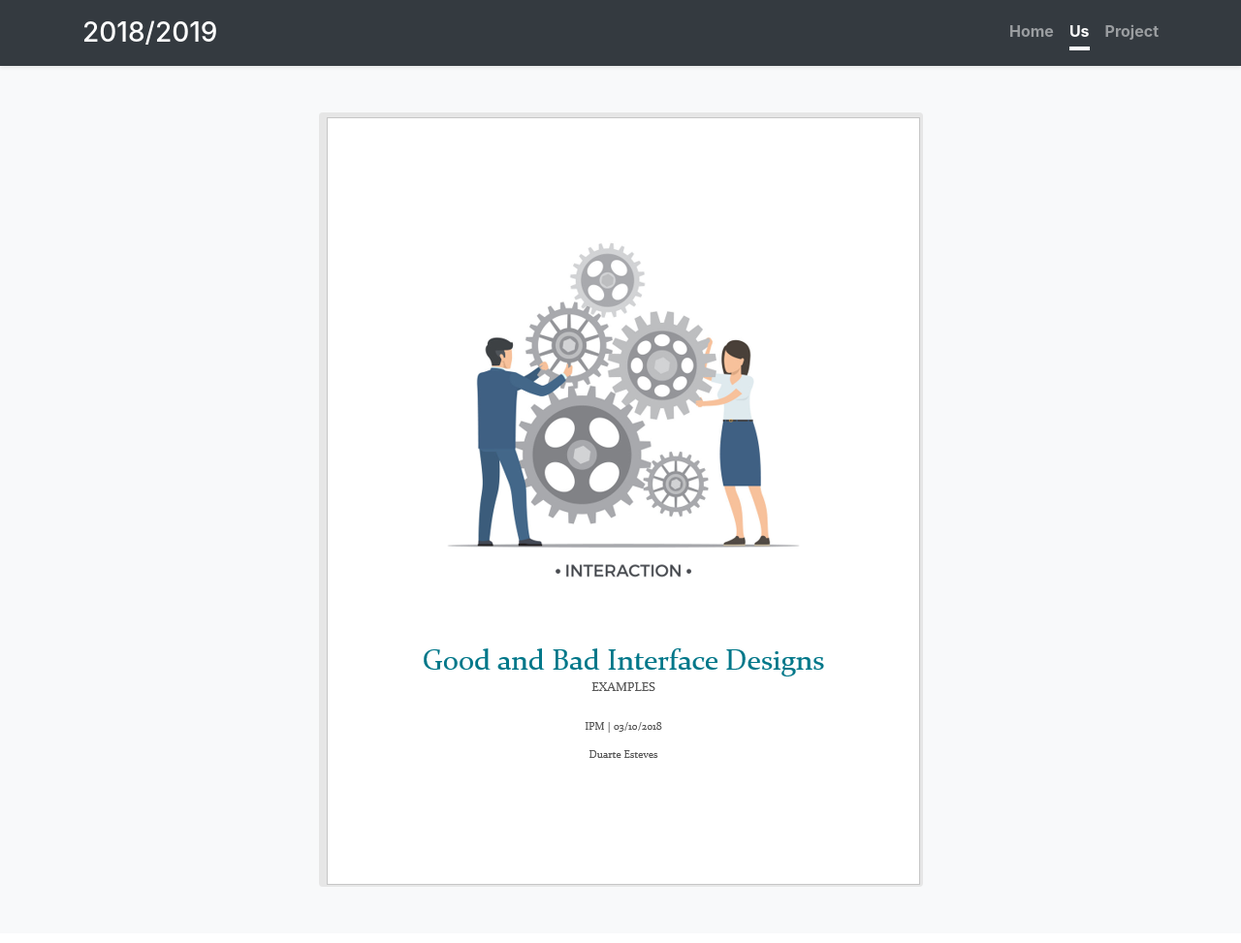
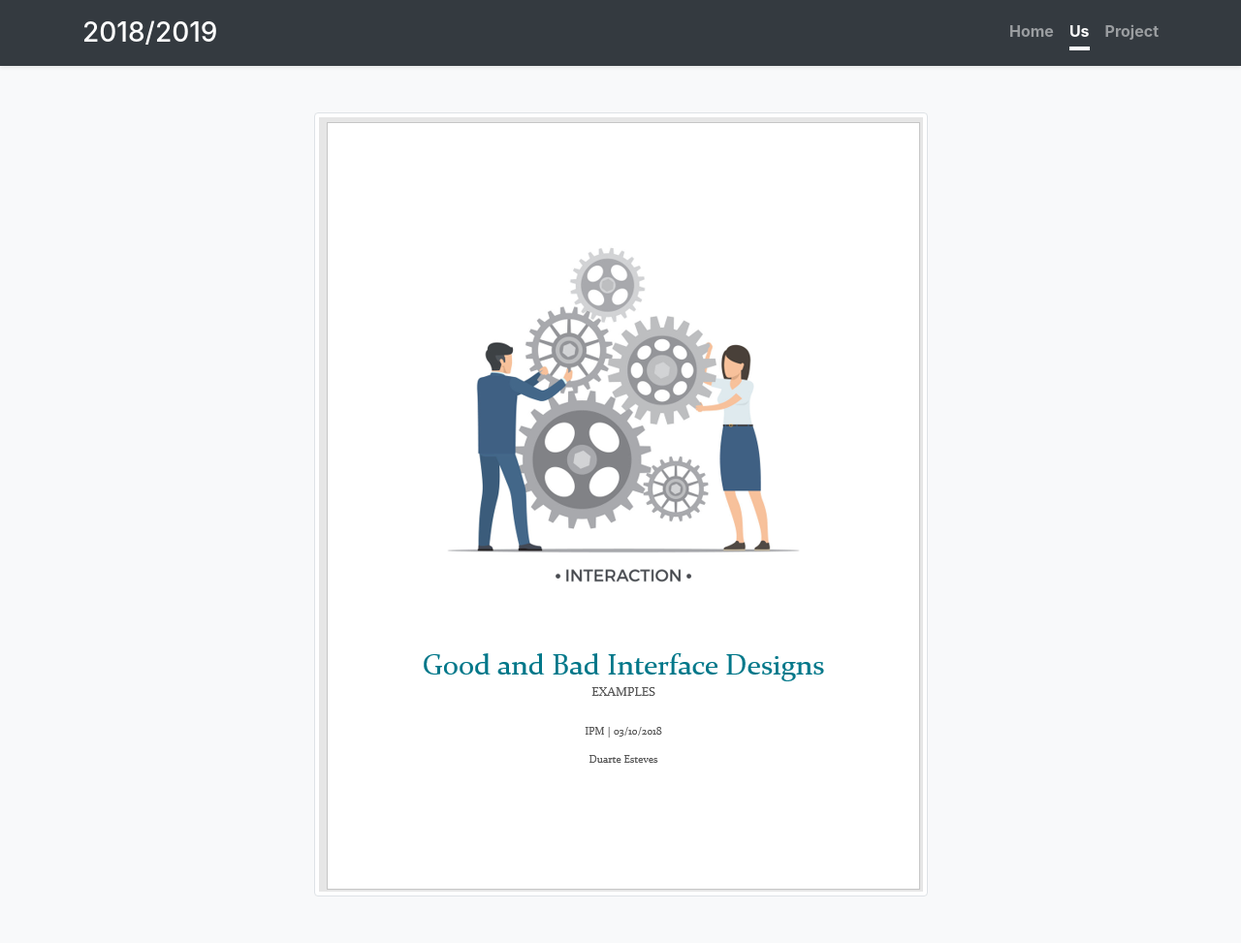
Before and after one commit to brno117/brno117.github.io, a Jekyll site: the page us/assignments/duarte.html, which Jekyll copies as it is, in a window 1280 px wide. Shown: the whole page at 97% size. Built offline with Jekyll 4.4.1, drawn with Linux system fonts in a browser that asks for light colours; nearby versions of some CDN libraries; library files that are not in the unit come from our copies.

Commit message:
Update duarte.html

```diff
--- a/us/assignments/duarte.html
+++ b/us/assignments/duarte.html
@@ -52,7 +52,7 @@
       <div class="album py-5 bg-light">
         <div class="container">
           <a href="https://drive.google.com/open?id=1CBWTInu5cqc4a00OzYjNSSEI1PIvxmf-">
-            <img src="Assignment1.png" class="rounded mx-auto d-block" alt="Assignment 1" img-thumbnail>
+            <img src="Assignment1.png" class="rounded mx-auto d-block img-thumbnail" alt="Assignment 1">
           </a>
         </div>
       </div>
```
